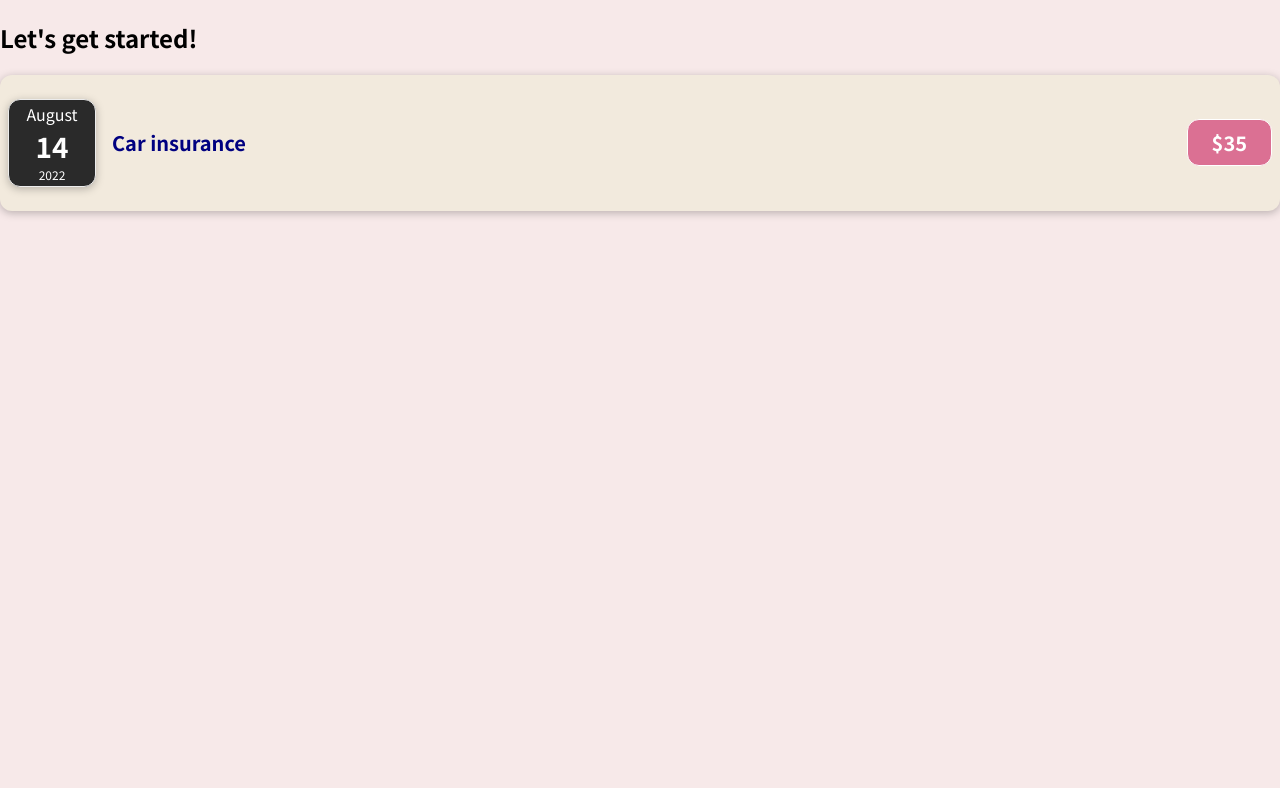
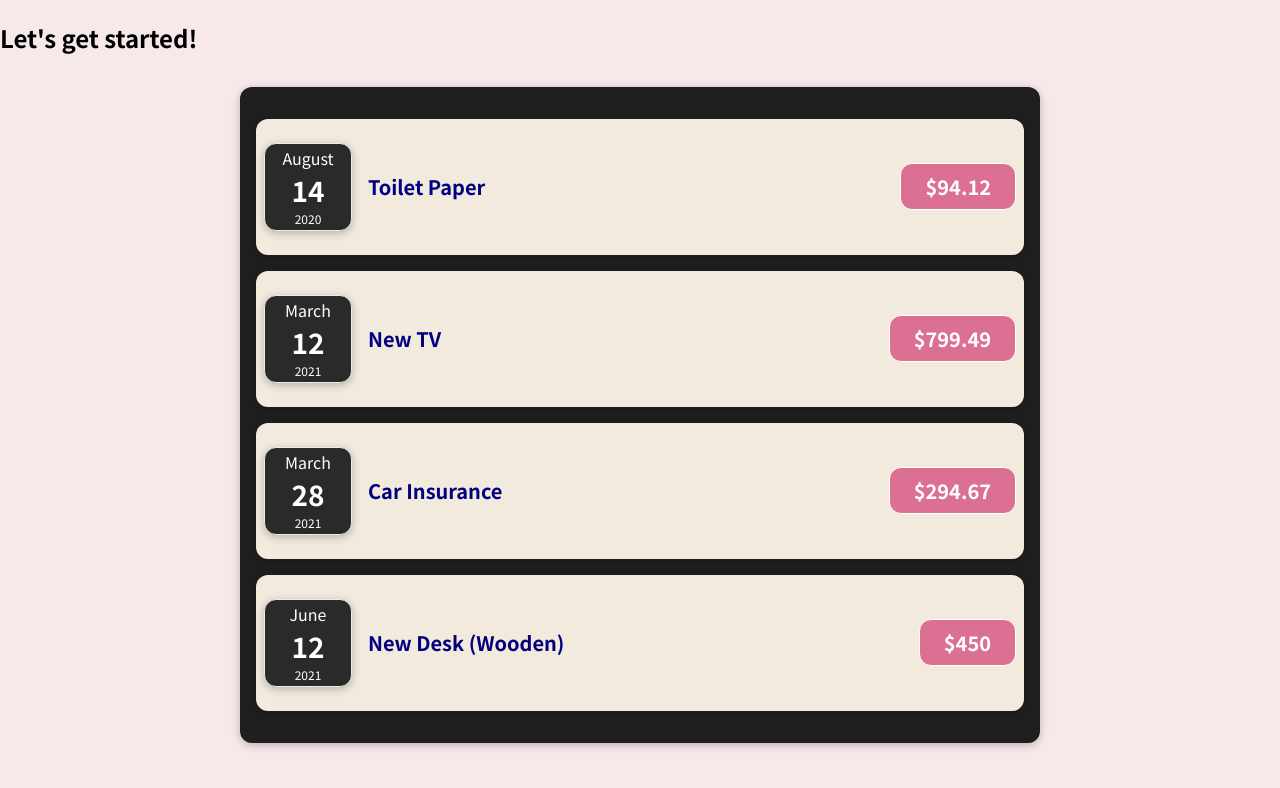
Before and after one commit to sharmaine1028/react-app, a React (Create React App) app: page / in a window 1280 px wide. Shown: the top 788 px of the page. Built offline with nearby package versions, Linux system fonts and the light colour scheme.

Commit message:
Abstract out expenses

```diff
--- a/src/App.js
+++ b/src/App.js
@@ -1,10 +1,32 @@
-import ExpenseItem from "./components/ExpenseItem";
+import Expenses from "./components/Expenses";
 
 function App() {
+  const expenses = [
+    {
+      id: "e1",
+      title: "Toilet Paper",
+      amount: 94.12,
+      date: new Date(2020, 7, 14),
+    },
+    { id: "e2", title: "New TV", amount: 799.49, date: new Date(2021, 2, 12) },
+    {
+      id: "e3",
+      title: "Car Insurance",
+      amount: 294.67,
+      date: new Date(2021, 2, 28),
+    },
+    {
+      id: "e4",
+      title: "New Desk (Wooden)",
+      amount: 450,
+      date: new Date(2021, 5, 12),
+    },
+  ];
+
   return (
     <div>
       <h2>Let's get started!</h2>
-      <ExpenseItem date={new Date()} title={"Car insurance"} amount={35} />
+      <Expenses items={expenses} />
     </div>
   );
 }
--- /dev/null
+++ b/src/components/Expenses.css
@@ -0,0 +1,7 @@
+.expenses {
+  padding: 1rem;
+  background-color: rgb(31, 31, 31);
+  margin: 2rem auto;
+  width: 50rem;
+  max-width: 95%;
+}
--- /dev/null
+++ b/src/components/Expenses.js
@@ -0,0 +1,34 @@
+import React from "react";
+
+import ExpenseItem from "./ExpenseItem";
+import Card from "./Card";
+import "./Expenses.css";
+
+function Expenses(props) {
+  return (
+    <Card className="expenses">
+      <ExpenseItem
+        title={props.items[0].title}
+        amount={props.items[0].amount}
+        date={props.items[0].date}
+      />
+      <ExpenseItem
+        title={props.items[1].title}
+        amount={props.items[1].amount}
+        date={props.items[1].date}
+      />
+      <ExpenseItem
+        title={props.items[2].title}
+        amount={props.items[2].amount}
+        date={props.items[2].date}
+      />
+      <ExpenseItem
+        title={props.items[3].title}
+        amount={props.items[3].amount}
+        date={props.items[3].date}
+      />
+    </Card>
+  );
+}
+
+export default Expenses;
```
